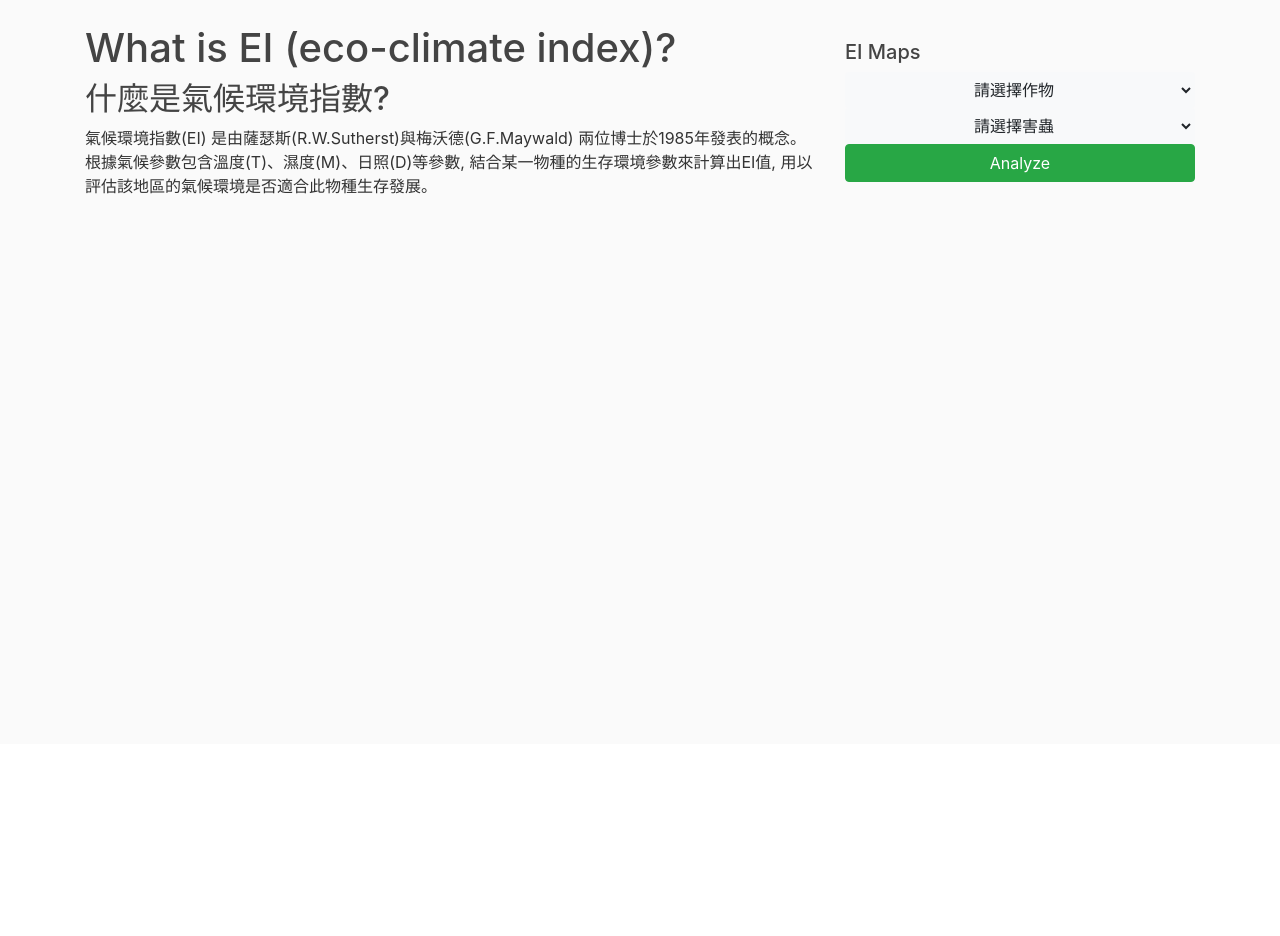
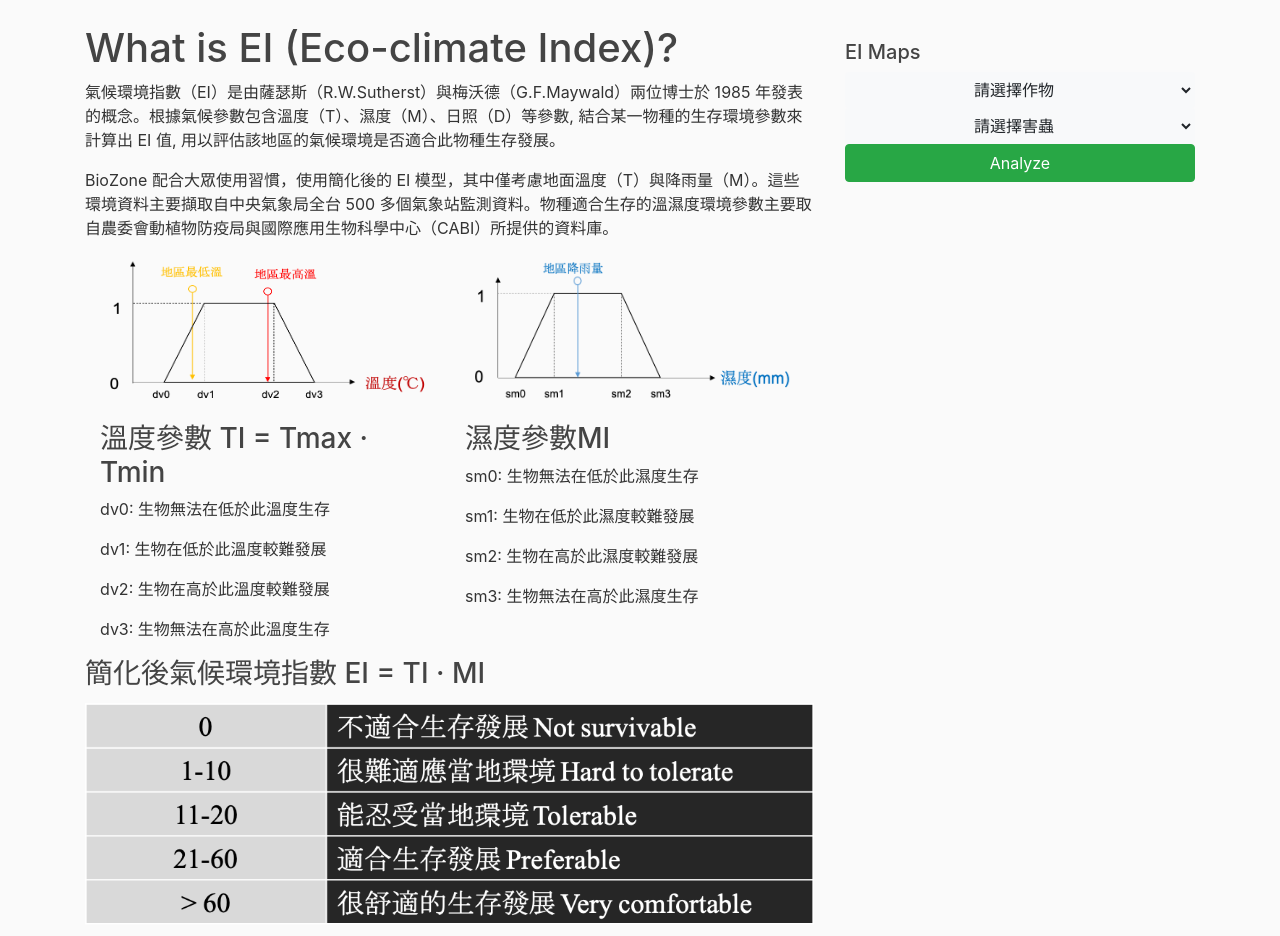
Before and after one commit to IEScoders/BioZone, a Flask app: page /ei_explain in a window 1280 px wide. Shown: the part 56-992 px from the top of the page. Before the commit the page ends 250 px from the top, so only its background shows below. Run offline with Flask 2, Linux system fonts and the light colour scheme; parts of the project's set-up code (start-up, migrations or seed data) failed here and were passed over; some libraries are stand-ins or nearby versions.

Commit message:
add pages

```diff
--- a/templates/links.html
+++ b/templates/links.html
@@ -2,7 +2,7 @@
 {% block content %}
 <h1>Links</h1>
 <h2>Data</h2>
-<p>[CWB]</p>
+<p>[CWB]<a href="https://kmweb.coa.gov.tw">農業知識入口網</a></p>
 <p>[COA]</p>
 <h2>References</h2>
 <p>[1985 paper]</p>
--- a/templates/whatisei.html
+++ b/templates/whatisei.html
@@ -1,6 +1,32 @@
 {% extends "layout.html" %}
 {% block content %}
-<h1>What is EI (eco-climate index)?</h1>
-<h2>什麼是氣候環境指數?</h2>
-<p>氣候環境指數(EI) 是由薩瑟斯(R.W.Sutherst)與梅沃德(G.F.Maywald) 兩位博士於1985年發表的概念。根據氣候參數包含溫度(T)、濕度(M)、日照(D)等參數, 結合某一物種的生存環境參數來計算出EI值, 用以評估該地區的氣候環境是否適合此物種生存發展。</p>
+<h1>What is EI (Eco-climate Index)?</h1>
+
+<p>氣候環境指數（EI）是由薩瑟斯（R.W.Sutherst）與梅沃德（G.F.Maywald）兩位博士於 1985 年發表的概念。根據氣候參數包含溫度（T）、濕度（M）、日照（D）等參數, 結合某一物種的生存環境參數來計算出 EI 值, 用以評估該地區的氣候環境是否適合此物種生存發展。</p>
+
+<p>BioZone 配合大眾使用習慣，使用簡化後的 EI 模型，其中僅考慮地面溫度（T）與降雨量（M）。這些環境資料主要擷取自中央氣象局全台 500 多個氣象站監測資料。物種適合生存的溫濕度環境參數主要取自農委會動植物防疫局與國際應用生物科學中心（CABI）所提供的資料庫。</p>
+
+<div class="container">
+    <div class="row">
+        <div class="col-sm-6">
+                <figure><img src="https://raw.githubusercontent.com/IEScoders/BioZone/master/templates/howtousebiozone1.png" height='150px' width='100%'/></figure>
+                <h3>溫度參數 TI = Tmax · Tmin</h3>
+                <p>dv0: 生物無法在低於此溫度生存</p>
+                <p>dv1: 生物在低於此溫度較難發展</p>
+                <p>dv2: 生物在高於此溫度較難發展</p>
+                <p>dv3: 生物無法在高於此溫度生存</p>
+        </div>
+        <div class="col-sm-6">
+                <figure><img src="https://raw.githubusercontent.com/IEScoders/BioZone/master/templates/howtousebiozone2.png" height='150px' width='100%'/></figure>
+                <h3>濕度參數MI </h3>
+                <p>sm0: 生物無法在低於此濕度生存</p>
+                <p>sm1: 生物在低於此濕度較難發展</p>
+                <p>sm2: 生物在高於此濕度較難發展</p>
+                <p>sm3: 生物無法在高於此濕度生存</p>
+                <p></p>
+        </div>
+    </div>
+</div>
+<h3>簡化後氣候環境指數 EI = TI · MI</h3>
+<figure><img src="https://raw.githubusercontent.com/IEScoders/BioZone/master/templates/howtousebiozone3.png" width='100%'/></figure>
 {% endblock content %}
```
Also changed, not shown: templates/howtouse.html (+5 -31 lines).
